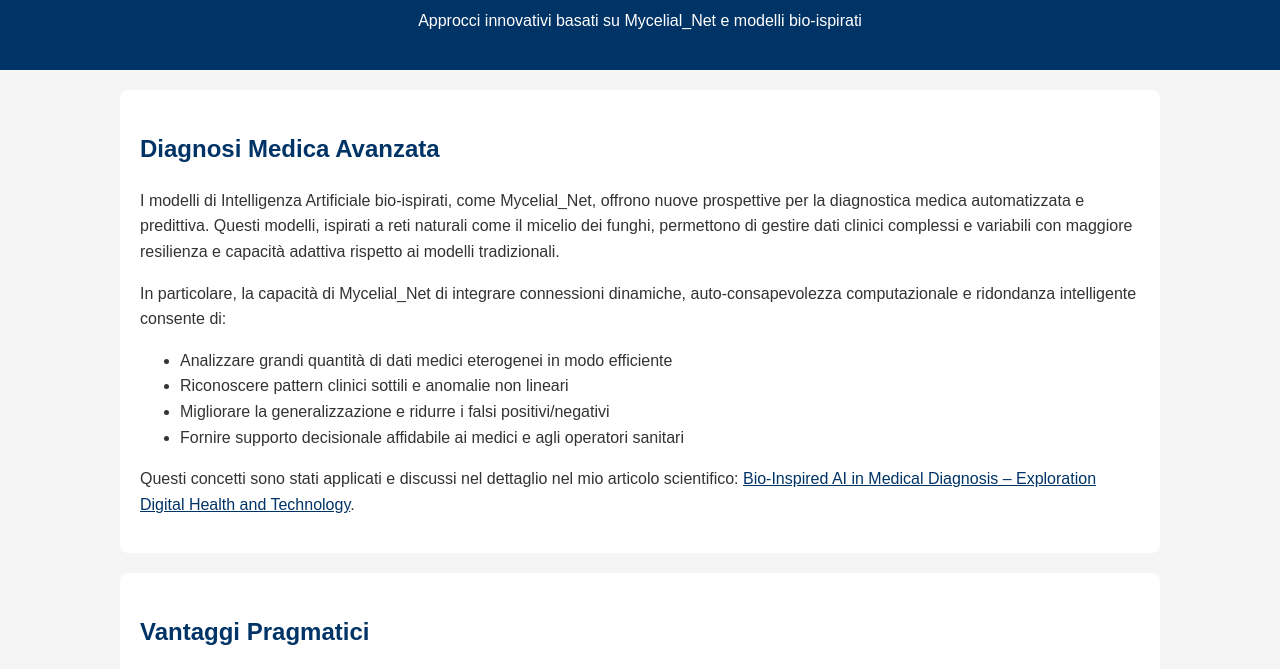
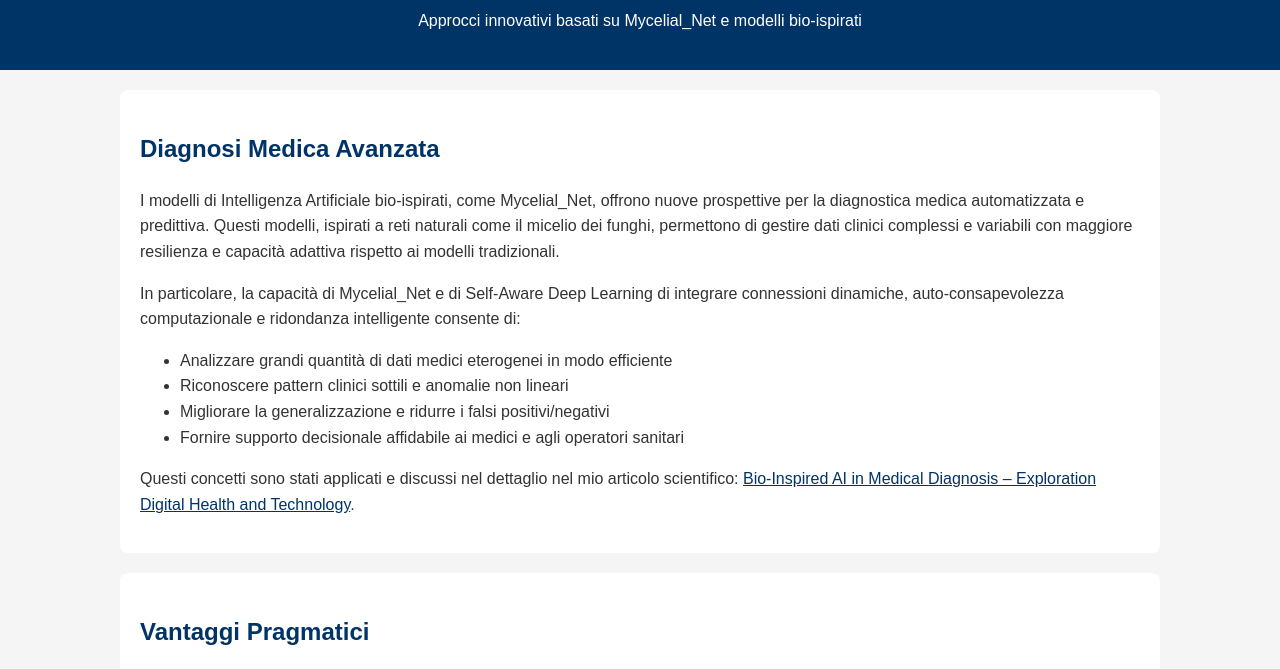
Before and after one commit to dellaversanapaolo-bot/ai-consultancy, a plain HTML site: page applicazioni_mediche.html in a window 1280 px wide. Shown: the part 106-775 px from the top of the page. Drawn offline with Linux system fonts and the light colour scheme.

Commit message:
Update applicazioni_mediche.html

```diff
--- a/applicazioni_mediche.html
+++ b/applicazioni_mediche.html
@@ -50,7 +50,7 @@
     <h2>Diagnosi Medica Avanzata</h2>
     <p>I modelli di Intelligenza Artificiale bio-ispirati, come Mycelial_Net, offrono nuove prospettive per la diagnostica medica automatizzata e predittiva. Questi modelli, ispirati a reti naturali come il micelio dei funghi, permettono di gestire dati clinici complessi e variabili con maggiore resilienza e capacità adattiva rispetto ai modelli tradizionali.</p>
 
-    <p>In particolare, la capacità di Mycelial_Net di integrare connessioni dinamiche, auto-consapevolezza computazionale e ridondanza intelligente consente di:</p>
+    <p>In particolare, la capacità di Mycelial_Net e di Self-Aware Deep Learning di integrare connessioni dinamiche, auto-consapevolezza computazionale e ridondanza intelligente consente di:</p>
     <ul>
         <li>Analizzare grandi quantità di dati medici eterogenei in modo efficiente</li>
         <li>Riconoscere pattern clinici sottili e anomalie non lineari</li>
```
